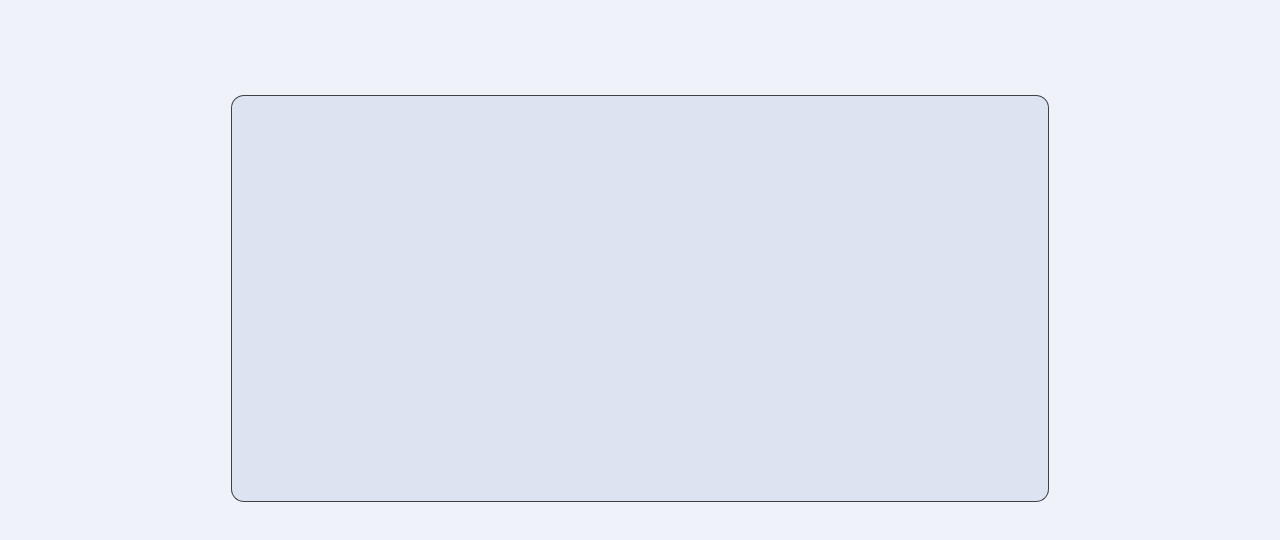
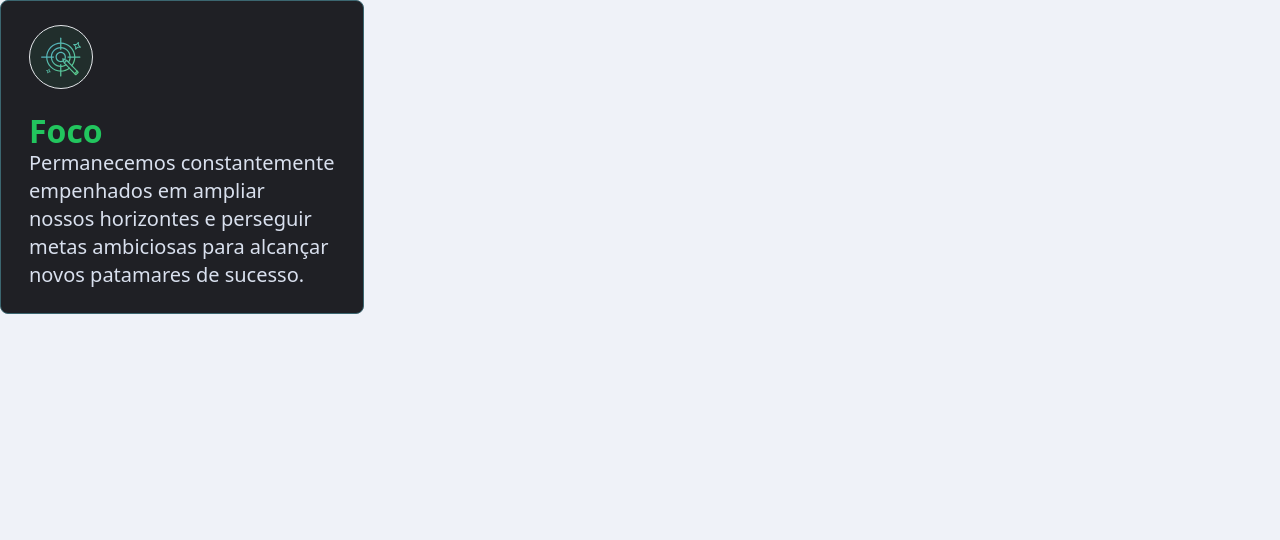
Before and after one commit to forjadev/mjo-forja-webpage, a Next.js app: page / in a window 1280 px wide. Shown: the top 540 px of the page. Built offline with nearby package versions, Linux system fonts and the light colour scheme.

Commit message:
feat:create community card component

```diff
--- a/src/app/page.tsx
+++ b/src/app/page.tsx
@@ -1,15 +1,29 @@
-"use client"
-
-import {} from "@/components"
+import CommunityCard from "@/components/CommunityCard/CommunityCard";
 
 export default function Home() {
   return (
-    <main className="flex h-screen flex-col items-center justify-between p-24 bg-surface-primary">
-      <div
-        className="flex flex-col items-center justify-center gap-36 w-3/4 h-2/3
-      bg-surface-secondary
-      rounded-xl ring-1 ring-surface-metal-dark"
-      ></div>
-    </main>
+    <div>
+      <CommunityCard
+        icon= "/focus.svg"
+        title="Foco"
+        paragraph="Permanecemos constantemente empenhados em ampliar nossos horizontes e perseguir metas ambiciosas para alcançar novos patamares de sucesso."
+      />
+    </div>
   )
 }
+
+// "use client"
+
+// import {} from "@/components"
+
+// export function Home1() {
+//   return (
+//     <main className="flex h-screen flex-col items-center justify-between p-24 bg-surface-primary">
+//       <div
+//         className="flex flex-col items-center justify-center gap-36 w-3/4 h-2/3
+//       bg-surface-secondary
+//       rounded-xl ring-1 ring-surface-metal-dark"
+//       ></div>
+//     </main>
+//   )
+// }
--- /dev/null
+++ b/src/components/CommunityCard/CommunityCard.tsx
@@ -0,0 +1,23 @@
+import Image from 'next/image';
+
+
+interface CardProps {
+  icon: string;
+  title: string;
+  paragraph: string;
+}
+
+const CommunityCard: React.FC<CardProps> = ({ icon, title, paragraph }) => {
+  return (
+          <div className='px-[28px] py-[24px] w-[364px] rounded-[8px] border border-[#3B6670]  text-sm p-2 bg-[#1F2025]'>
+
+          <div className='rounded-full border border-[##212E2C] w-[64px] h-[64px]	 flex items-center justify-center bg-[#212E2C]'>
+            <Image src={icon} alt='imagem' width={40} height={40}/>
+          </div>
+        <h1 className='mt-8 text-green-500 text-[32px] font-bold'>{title}</h1>
+        <div className='mt-2 text-xl text-[#D9E0EE]'>{paragraph}</div>
+      </div>
+  )
+}
+
+export default CommunityCard;
```
Also changed, not shown: public/focus.svg (added), 1 other file (tests, documents, lock files or other folders).
